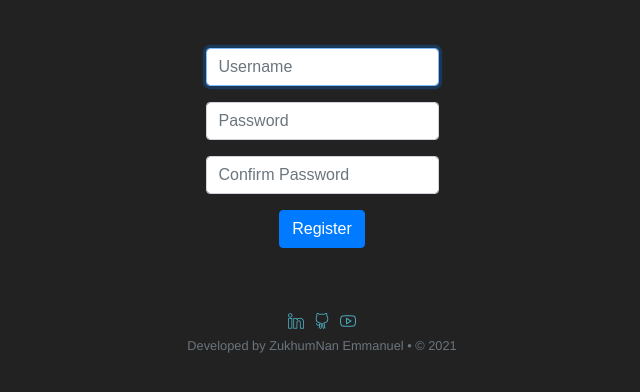
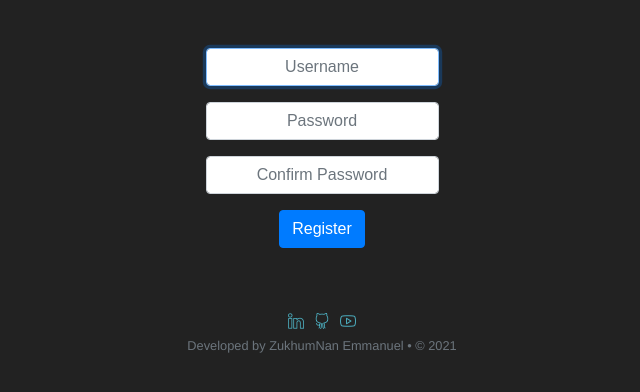
Before and after one commit to Zukemon/nftgall, a Flask app: page /register in a window 1280 px wide. Shown: the part 74-466 px from the top of the page, without its empty margins (318-958 px from the left). Run offline with Flask 2, Linux system fonts and the light colour scheme; some libraries are stand-ins or nearby versions; some web fonts are replaced.

Commit message:
centered username and password input placeholder text

```diff
--- a/templates/login.html
+++ b/templates/login.html
@@ -7,10 +7,10 @@
 {% block main %}
     <form action="/login" method="post">
         <div class="form-group">
-            <input autocomplete="off" autofocus class="form-control btn-dark bg-transparent" name="username" placeholder="Username" type="text">
+            <input style="text-align: center;" autocomplete="off" autofocus class="form-control btn-dark bg-transparent" name="username" placeholder="Username" type="text">
         </div>
         <div class="form-group">
-            <input class="form-control btn-dark bg-transparent" name="password" placeholder="Password" type="password">
+            <input style="text-align: center;" class="form-control btn-dark bg-transparent" name="password" placeholder="Password" type="password">
         </div>
         <button class="btn btn-dark bg-transparent" type="submit">Log In</button>
     </form>
--- a/templates/register.html
+++ b/templates/register.html
@@ -8,13 +8,13 @@
 
     <form action="/register" method="post">
         <div class="form-group">
-            <input autocomplete="off" autofocus class="form-control" name="username" placeholder="Username" type="text">
+            <input style="text-align: center;" autocomplete="off" autofocus class="form-control" name="username" placeholder="Username" type="text">
         </div>
         <div class="form-group">
-            <input class="form-control password" name="password" placeholder="Password" type="password">
+            <input style="text-align: center;" class="form-control password" name="password" placeholder="Password" type="password">
         </div>
         <div class="form-group">
-            <input class="form-control confirmation" name="confirmation" placeholder="Confirm Password" type="password">
+            <input style="text-align: center;" class="form-control confirmation" name="confirmation" placeholder="Confirm Password" type="password">
         </div>
         <button class="btn btn-primary reg" type="submit">Register</button>
     </form>
```
